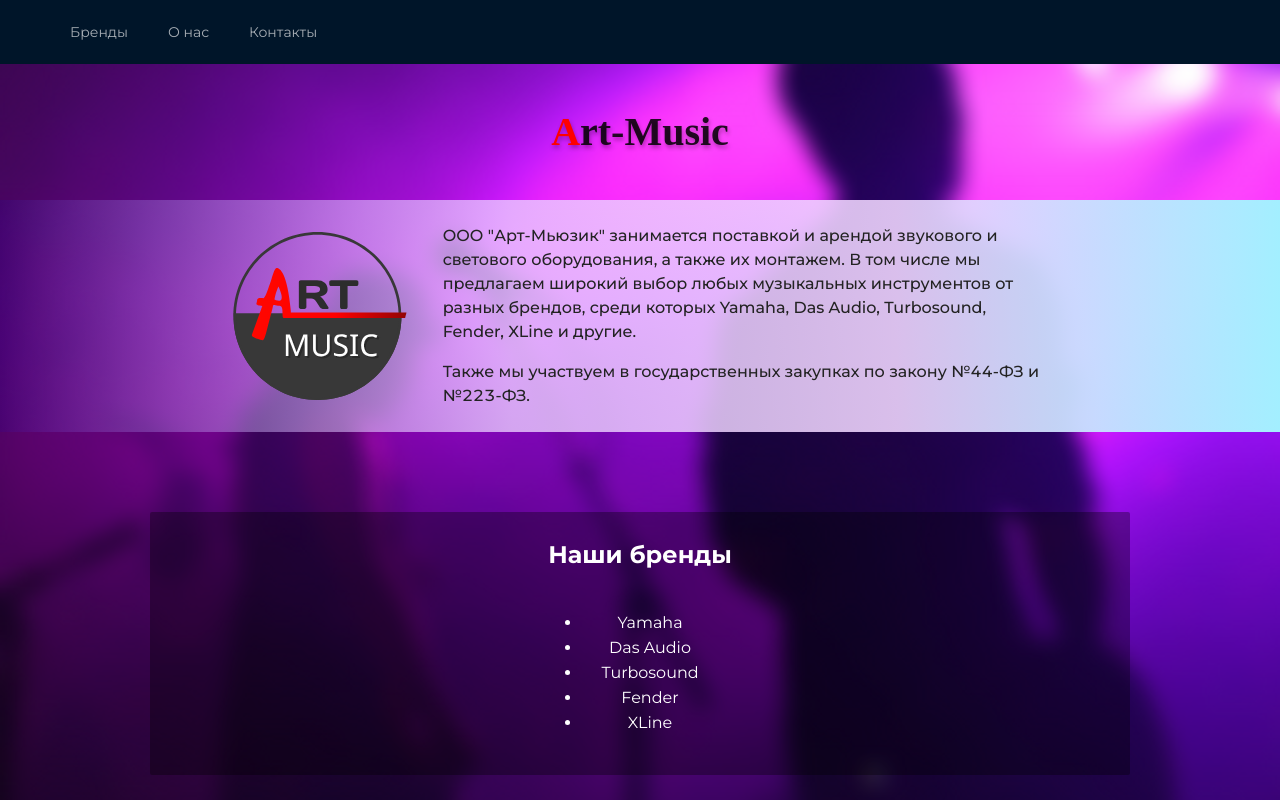
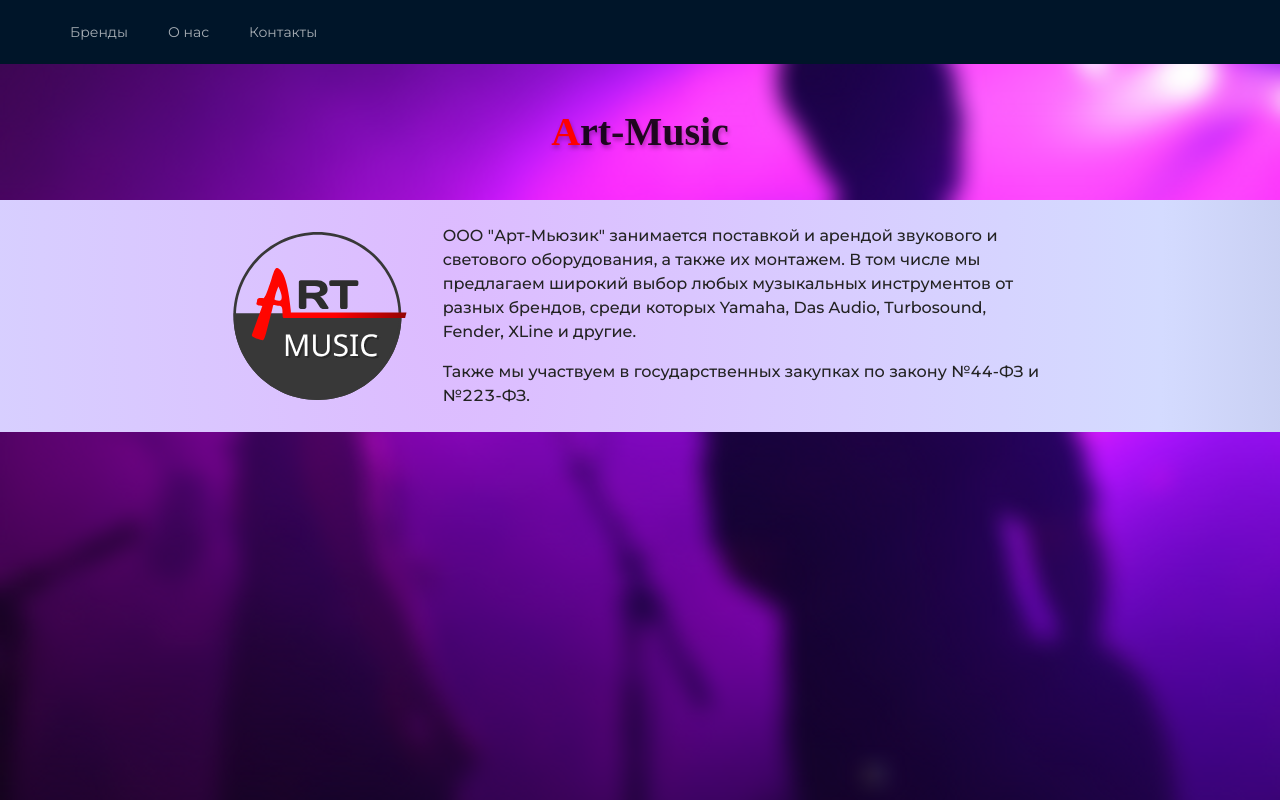
Before and after one commit to vladcyb/art-music, a React (Create React App) app: page / in a window 1280 px wide. Shown: the top 800 px of the page. Built offline with nearby package versions, Linux system fonts and the light colour scheme; some icons are missing; a web font is replaced by a local one.

Commit message:
some fixes

```diff
--- a/src/index.scss
+++ b/src/index.scss
@@ -95,4 +95,10 @@
   background: rgba(0, 0, 0, 0.33);
   border: none;
   margin-top: var(--content-margin-block);
+
+  & > .ant-card-body {
+    @media screen and (min-width: $breakpoint-sm) {
+      padding: 40px;
+    }
+  }
 }
--- a/src/pages/Brands/Brands.tsx
+++ b/src/pages/Brands/Brands.tsx
@@ -5,7 +5,8 @@
   <Row className="brands" justify="center" id="brands">
     <Col xs={24}>
       <Card className="card">
-        <h2>Наши бренды</h2><Row className="brands" justify="center" id="brands">
+        <h2>Наши бренды</h2>
+        <Row className="brands" justify="center" id="brands">
           <Col xs={12} sm={6} lg={4}>
             <ul>
               <li>Yamaha</li>
--- a/src/pages/Contacts/Contacts.tsx
+++ b/src/pages/Contacts/Contacts.tsx
@@ -2,7 +2,7 @@
 
 export const Contacts = () => (
   <Row id="contacts">
-    <Col className="contacts" xs={24}>
+    <Col className="contacts" xs={24} xl={14}>
       <Card className="card">
         <h2>Контакты</h2>
         <div className="contacts__content">
--- a/src/pages/Info/Info.scss
+++ b/src/pages/Info/Info.scss
@@ -2,6 +2,8 @@
 
 .info {
   --transition-duration: 350ms;
+
+  min-height: 100vh;
 
   &__title {
     text-align: center;
@@ -49,8 +51,7 @@
 
   &__content-wrapper {
     color: var(--c-dark-2);
-    background: linear-gradient(90deg, rgba(4, 1, 213, 0.1) 0%, rgba(233, 204, 255, 0.8) 40%, rgba(240, 214, 255, 0.89) 70%, rgba(163, 239, 255, 1) 100%);
-    //background: radial-gradient(92.16% 1413.86% at 34.82% 30%, rgb(221, 187, 255) 0%, #d4dbff 60.73%, #acb2d2 99.27%);
+    background: radial-gradient(92.16% 1413.86% at 34.82% 30%, rgb(221, 187, 255) 0%, #d4dbff 60.73%, #acb2d2 99.27%);
     animation: wrapper-animation var(--transition-duration) ease;
     font-weight: 500;
   }
@@ -59,7 +60,7 @@
     display: flex;
     justify-content: space-between;
     position: relative;
-    padding: 32px 0;
+    margin-top: 64px;
     animation: slide-animation var(--transition-duration) ease;
 
     svg {
```
